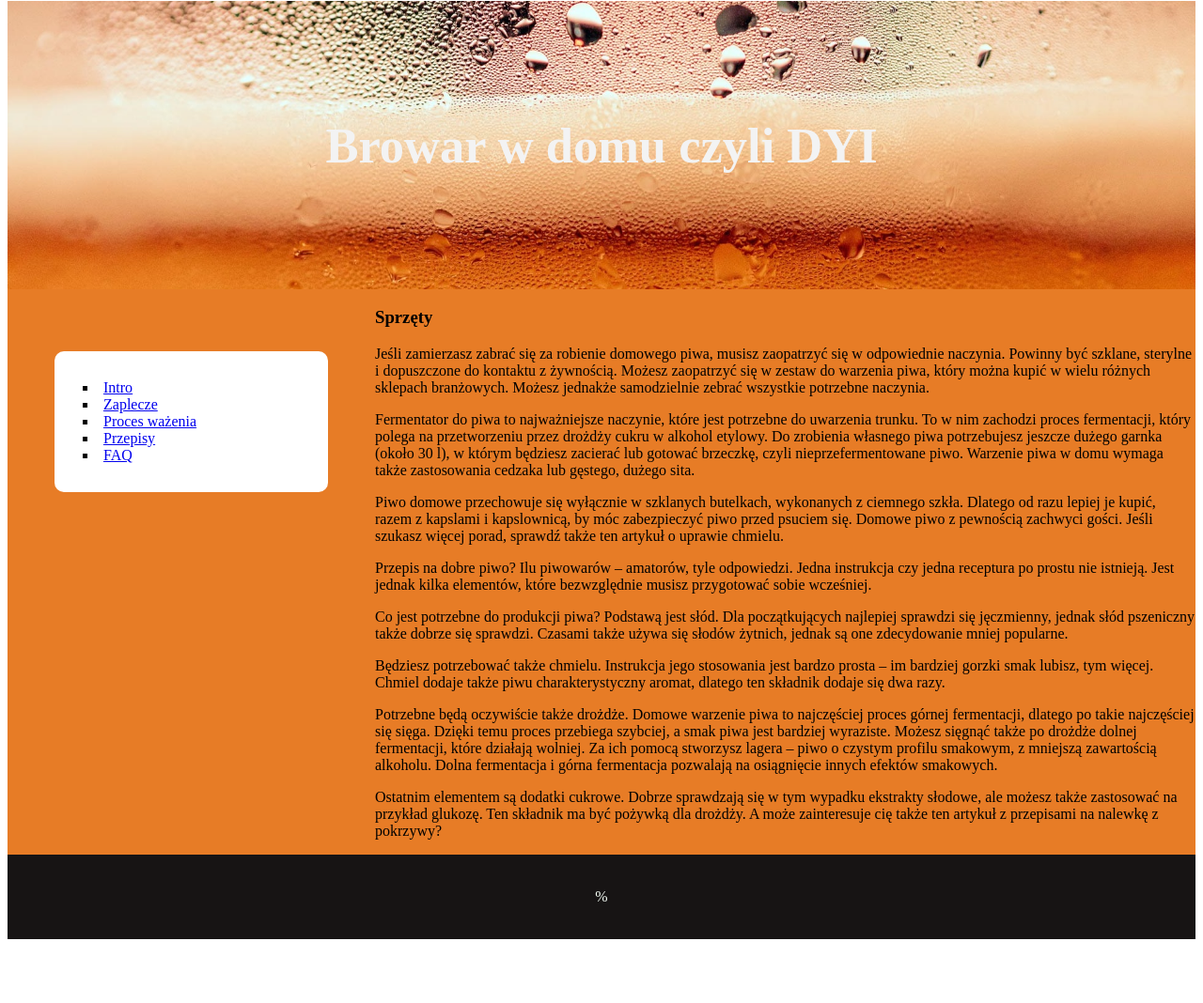
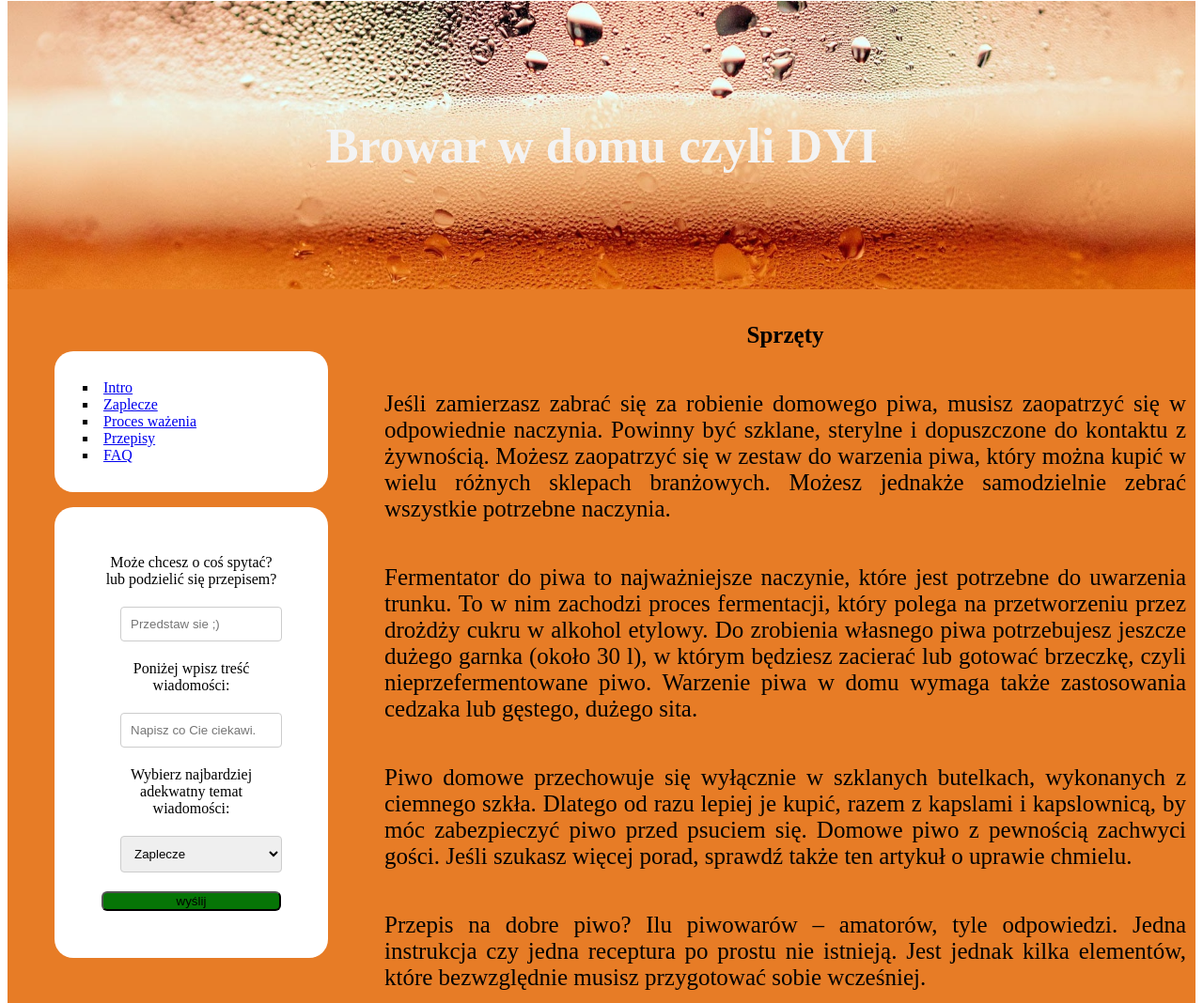
Before and after one commit to CaspaaCaspaa/web-intro, a plain HTML site: page zaplecze.html in a window 1280 px wide. Shown: the part 7-1075 px from the top of the page at 94% size. Before the commit the page ends 1015 px from the top, so only its background shows below. Drawn offline with Linux system fonts and the light colour scheme.

Commit message:
Some fixes to the .css layout

```diff
--- a/layout.css
+++ b/layout.css
@@ -1,18 +1,35 @@
 * {
 	box-sizing: border-box;
+
 }
 
 div {
-	width:200px;
-	border-radius: 10px;
+	border-radius: 20px;
 	background-color: white;
-	padding: 30px;
+	padding: 50px;
+
+}
+
+h1, h3 {
+	padding: 10px;
+	font-size: 25px;
+		text-align: center;
+
+
+}
+
+p {
+	padding: 10px;
+	font-size: 25px;
+		text-align: justify;
+
+
 }
 
 input[type=text], select {
-	width: 80%;
+	width: 90%;
 	padding: 10px;
-	margin: 30px;
+	margin: 20px;
 	display: inline-block;
 	border: 1px solid #ccc;
 	border-radius: 4px;
@@ -36,6 +53,7 @@ header {
 	padding: 80px;
 	/*width:1000px;*/
 	text-align: center;
+	bottom: 0;
 	font-size: 35px;
 	color: #f3f3f3;
 	background-image: url("piwo-praga-cena.jpg");
@@ -50,12 +68,24 @@ nav {
 	flex: 1;
 	background:  #e77c26;
 	padding: 50px;
+
 }
+
+form {
+	list-style-type: square;
+	list-style-position: inside;
+	border-radius: 20px;
+	background-color: white;
+	text-align: center;
+
+
+}
+
 
 nav ul {
 	list-style-type: square;
 	list-style-position: inside;
-	border-radius: 10px;
+	border-radius: 20px;
 	background-color: white;
 	padding: 30px;
 
@@ -74,8 +104,8 @@ section::after {
 
 footer {
 	background-color: #171414;
-	padding: 20px;
-	text-align: center;
+	padding: 30px;
+
 	color: #f5fdf5;
 }
 
--- a/zaplecze.html
+++ b/zaplecze.html
@@ -28,24 +28,25 @@
 
 </ul>
 
-<!--    <div>-->
-<!--        <form action="mailto:kasper.kaczmarek@gmail.com">-->
-<!--            <label for="fname"> Imię </label>-->
-<!--            <input type="text" id="fname" name="firstname" placeholder="twoje imię">-->
+    <div>
+        <form action="mailto:kasper.kaczmarek@gmail.com">
+            <label for="fname"> Może chcesz o coś spytać? lub podzielić się przepisem? </label>
+            <input type="text" id="fname" name="firstname" placeholder="Przedstaw sie ;)">
 
-<!--            <label for="sname"> nazwisko </label>-->
-<!--            <input type="text" id="sname" name="surname" placeholder="twoje nazwisko">-->
+            <label for="sname"> Poniżej wpisz treść wiadomości: </label>
+            <input type="text" id="sname" name="surname" placeholder="Napisz co Cie ciekawi.">
+			<label for="sname"> Wybierz najbardziej adekwatny temat wiadomości: </label>
+            <select id="topic" name="topic">
 
-<!--            <select id="topic" name="topic">-->
-<!--                <option value="Zaplecze" >Zaplecze </option>-->
-<!--                <option value="Ważenie" >Ważenie </option>-->
-<!--                <option value="Przepisy" >Przepisy </option>-->
-<!--                <option value="Pytania ogólne" >Pytania ogólne </option>-->
-<!--            </select>-->
+                <option value="Zaplecze" >Zaplecze </option>
+                <option value="Ważenie" >Ważenie </option>
+                <option value="Przepisy" >Przepisy </option>
+                <option value="Pytania ogólne" >Pytania ogólne </option>
+            </select>
 
-<!--            <input type="submit" value="wyślij">-->
-<!--        </form>-->
-<!--    </div>-->
+            <input type="submit" value="wyślij">
+        </form>
+</div>
 </nav>
 <article>
 
@@ -65,7 +66,7 @@
 
 </section>
 <footer>
-<p> % </p>
+<p> Don't % and html.. </p>
 </footer>
 
 
```
Also changed, not shown: faq.html (+7 -5 lines), index.html (+9 -7 lines), proces.html (+17 -16 lines), przepisy.html (+6 -5 lines).
